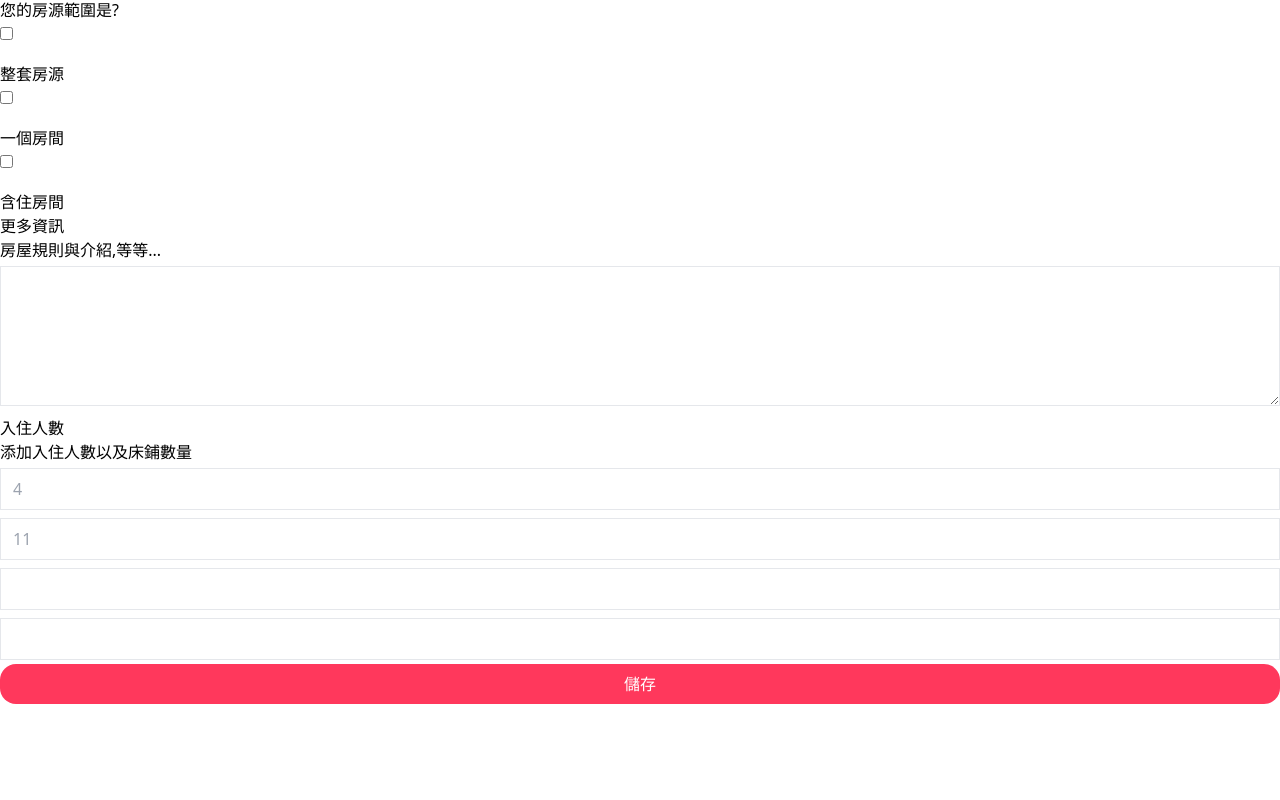
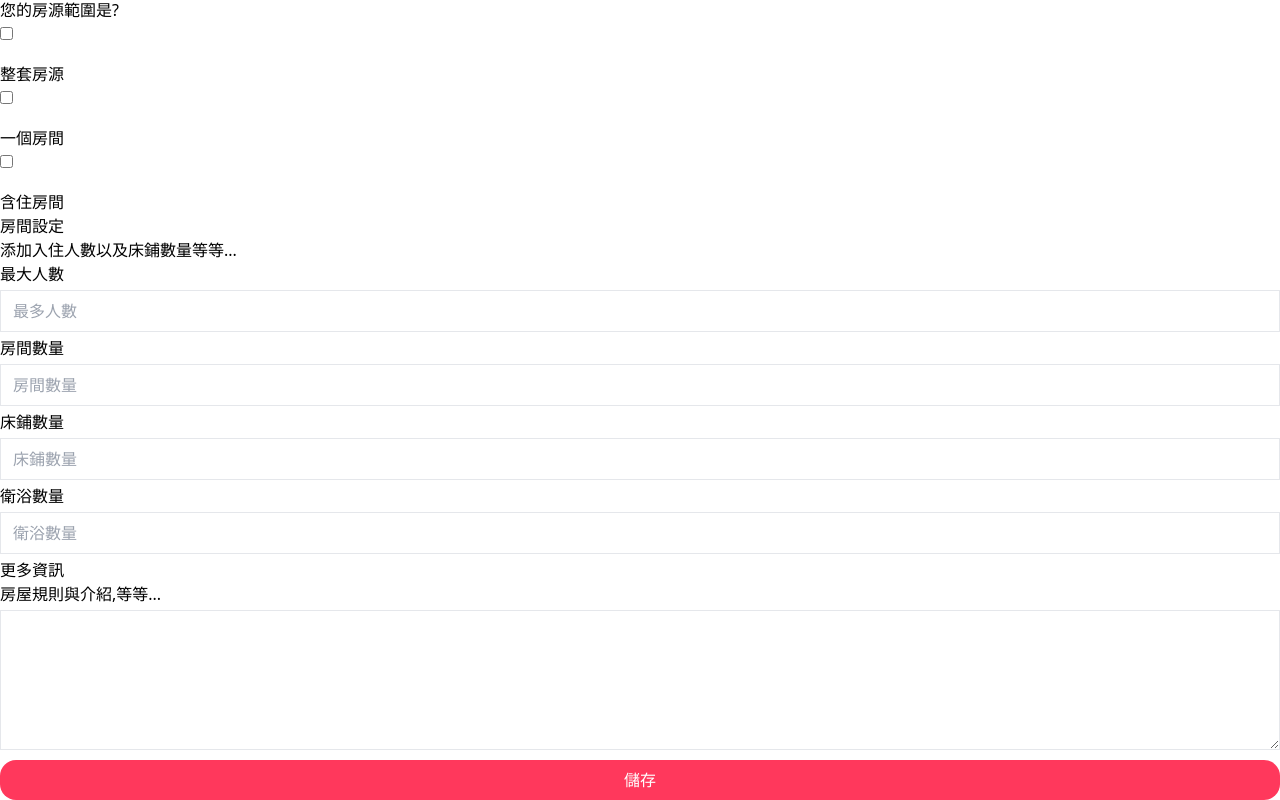
Before and after one commit to benson52541110/airbnb-clone, a React app in the folder client/: page /account/places/new in a window 1280 px wide. Shown: the part 1698-2498 px from the top of the page. Before the commit the page ends 2402 px from the top, so only its background shows below. Built offline with nearby package versions, Linux system fonts and the light colour scheme; no server answers; some icons are missing; the HTML template or start-up script is replaced by a standard one.

Commit message:
房源增加房間設定

```diff
--- a/client/src/components/Category.css
+++ b/client/src/components/Category.css
@@ -4,10 +4,7 @@
     height: 30px;
     border: 1px solid black;
     border-radius: 50%;
-    background-color: rgba(255, 255, 255, 0.5);
-    /* 半透明背景 */
-    backdrop-filter: blur(10px);
-    /* 毛玻璃效果 */
+
 }
 
 .swiper-button-next:after,
--- a/client/src/components/Category.jsx
+++ b/client/src/components/Category.jsx
@@ -8,79 +8,93 @@ import "./Category.css";
 const Category = () => {
 	const [selectedSlide, setSelectedSlide] = useState(null);
 	const slides = [
-		{ icon: <Icon icon="mdi:greenhouse" className="text-2xl" />, text: "民宿" },
+		{ icon: <Icon icon="mdi:greenhouse" />, text: "民宿" },
 		{
-			icon: <Icon icon="mdi:house" className="text-2xl" />,
+			icon: <Icon icon="mdi:house" />,
 			text: "客房",
 		},
 		{
-			icon: <Icon icon="mdi:island" className="text-2xl" />,
+			icon: <Icon icon="mdi:island" />,
 			text: "景觀",
 		},
-		{ icon: <Icon icon="mdi:money" className="text-2xl" />, text: "奢華" },
+		{ icon: <Icon icon="mdi:money" />, text: "奢華" },
 		{
-			icon: <Icon icon="mdi:wind-turbine" className="text-2xl" />,
+			icon: <Icon icon="mdi:wind-turbine" />,
 			text: "風車",
 		},
-		{ icon: <Icon icon="mdi:beach" className="text-2xl" />, text: "海灘" },
+		{ icon: <Icon icon="mdi:beach" />, text: "海灘" },
 		{
-			icon: <Icon icon="mdi:apps-box" className="text-2xl" />,
+			icon: <Icon icon="mdi:apps-box" />,
 			text: "大型",
 		},
 		{
-			icon: <Icon icon="mdi:campfire" className="text-2xl" />,
+			icon: <Icon icon="mdi:campfire" />,
 			text: "露營",
 		},
-		{ icon: <Icon icon="mdi:piano" className="text-2xl" />, text: "鋼琴" },
-		{ icon: <Icon icon="mdi:city" className="text-2xl" />, text: "城市" },
-		{ icon: <Icon icon="mdi:cook" className="text-2xl" />, text: "廚師" },
+		{ icon: <Icon icon="mdi:piano" />, text: "鋼琴" },
+		{ icon: <Icon icon="mdi:city" />, text: "城市" },
+		{ icon: <Icon icon="mdi:cook" />, text: "廚師" },
 		{
-			icon: <Icon icon="mdi:home-variant" className="text-2xl" />,
+			icon: <Icon icon="mdi:home-variant" />,
 			text: "木屋",
 		},
-		{ icon: <Icon icon="mdi:pool" className="text-2xl" />, text: "泳池" },
+		{ icon: <Icon icon="mdi:pool" />, text: "泳池" },
 		{
-			icon: <Icon icon="mdi:baseball-bat" className="text-2xl" />,
+			icon: <Icon icon="mdi:baseball-bat" />,
 			text: "娛樂",
 		},
 
 		{
-			icon: <Icon icon="mdi:snowflake" className="text-2xl" />,
+			icon: <Icon icon="mdi:snowflake" />,
 			text: "雪景",
 		},
 		{
-			icon: <Icon icon="mdi:temple" className="text-2xl" />,
+			icon: <Icon icon="mdi:temple" />,
 			text: "寺廟",
 		},
-		{ icon: <Icon icon="mdi:park" className="text-2xl" />, text: "公園" },
-		{ icon: <Icon icon="mdi:fire" className="text-2xl" />, text: "篝火" },
+		{ icon: <Icon icon="mdi:park" />, text: "公園" },
+		{ icon: <Icon icon="mdi:fire" />, text: "篝火" },
 		{
-			icon: <Icon icon="mdi:lake" className="text-2xl" />,
+			icon: <Icon icon="mdi:lake" />,
 			text: "湖泊",
 		},
 	];
 
 	return (
-		<div className="flex items-center h-20">
+		<div className="flex items-center h-full mt-4 px-6">
 			<Swiper
 				modules={[Navigation, Pagination]}
 				navigation
-				spaceBetween={8}
-				slidesPerView={15}
-				onSlideChange={(swiper) => {}}
+				spaceBetween={4}
+				slidesPerView={2}
+				breakpoints={{
+					// 當螢幕寬度小於 768px 時
+					768: {
+						spaceBetween: 8, // 或者您想要的數值
+						slidesPerView: 4, // 或者您想要的數值
+					},
+					992: {
+						spaceBetween: 10, // 或者您想要的數值
+						slidesPerView: 6, // 或者您想要的數值
+					},
+				}}
 			>
 				{slides.map((slide, index) => (
 					<SwiperSlide key={index}>
 						<div
-							className={`flex flex-col items-center justify-center h-full gap-1 text-center cursor-pointer ${
-								selectedSlide === index
-									? "border-b-2 text-black border-black"
-									: "text-gray-600"
-							}`}
+							className="flex flex-col items-center justify-center h-full gap-1 text-center cursor-pointer "
 							onClick={() => setSelectedSlide(index)}
 						>
 							{slide.icon}
-							<div className="text">{slide.text}</div>
+							<div
+								className={`text ${
+									selectedSlide === index
+										? "border-b-2 text-black border-black"
+										: "text-gray-600"
+								}`}
+							>
+								{slide.text}
+							</div>
 						</div>
 					</SwiperSlide>
 				))}
--- a/client/src/pages/LoginPage.jsx
+++ b/client/src/pages/LoginPage.jsx
@@ -24,7 +24,6 @@ export default function LoginPage() {
 				email,
 				password,
 			});
-			console.log(userData);
 			dispatch(setUser(userData));
 			setNotification({ type: "success", message: "登入成功" });
 			setRedirect(true);
--- a/client/src/pages/PlacePage.jsx
+++ b/client/src/pages/PlacePage.jsx
@@ -16,6 +16,7 @@ export default function PlacePage() {
 		}
 		axios.get(`/places/${id}`).then((response) => {
 			setPlace(response.data);
+			console.log(response.data);
 		});
 	}, [id]);
 
@@ -35,7 +36,6 @@ export default function PlacePage() {
 
 	const renderRoomType = () => {
 		const roomTypeData = roomTypeList.find((rt) => rt.name === place.roomType);
-		// 確保 roomTypeData 存在
 		if (!roomTypeData) {
 			console.error("Room type data not found for:", place.roomType);
 			return null;
@@ -58,7 +58,10 @@ export default function PlacePage() {
 				<div className="flex flex-col gap-8 px-2">
 					<div className="flex flex-col gap-2 py-8 border-b-2">
 						<h2 className="text-2xl font-semibold">出租的 {place.roomType}</h2>
-						<p>6位．1間臥室．5張床．1間衛浴</p>
+						<p>
+							{place.maxGuests}位．{place.room}間臥室．{place.bed}張床．
+							{place.bedroom}間衛浴
+						</p>
 					</div>
 					<div className="py-8 border-b-2">
 						<p>{place.description}</p>
@@ -67,7 +70,7 @@ export default function PlacePage() {
 						{perkItems}
 					</div>
 					<div>
-						<h2 className="text-2xl font-semibold">住宿地點</h2>
+						<h2 className="mb-2 text-2xl font-semibold">住宿地點</h2>
 						{renderRoomType()}
 					</div>
 				</div>
@@ -77,7 +80,7 @@ export default function PlacePage() {
 			</div>
 			<div className="px-8 py-8 -mx-8 bg-white border-t">
 				<div>
-					<h2 className="text-2xl font-semibold">額外資訊</h2>
+					<h2 className="mb-2 text-2xl font-semibold">額外資訊</h2>
 				</div>
 				<div className="mt-2 mb-4 text-sm leading-5 text-gray-700">
 					{place.extraInfo}
--- a/client/src/pages/PlacesForm.jsx
+++ b/client/src/pages/PlacesForm.jsx
@@ -28,6 +28,9 @@ export default function PlacesFormPage() {
 			price: "",
 			roomType: "",
 			roomRange: "",
+			room: "",
+			bed: "",
+			bedroom: "",
 		},
 	});
 	const [redirect, setRedirect] = useState(false);
@@ -234,19 +237,12 @@ export default function PlacesFormPage() {
 					</div>
 				</div>
 				<div>
-					<h2 className="mt-4 text-2xl">更多資訊</h2>
-					<p className="text-sm text-gray-500">房屋規則與介紹,等等...</p>
-					<Controller
-						name="extraInfo"
-						control={control}
-						render={({ field }) => <textarea {...field} />}
-					/>
-				</div>
-				<div>
-					<h2 className="mt-4 text-2xl">入住人數</h2>
-					<p className="text-sm text-gray-500">添加入住人數以及床鋪數量</p>
+					<h2 className="mt-4 text-2xl">房間設定</h2>
+					<p className="text-sm text-gray-500">
+						添加入住人數以及床鋪數量等等...
+					</p>
 					<div className="grid grid-cols-2 gap-2 ">
-						<Controller
+						{/* <Controller
 							name="checkIn"
 							control={control}
 							render={({ field }) => (
@@ -259,19 +255,59 @@ export default function PlacesFormPage() {
 							render={({ field }) => (
 								<input {...field} type="text" placeholder="11" />
 							)}
-						/>
+						/> */}
+						<div className="flex items-center">
+							<h3 className=" whitespace-nowrap mr-2">最大人數</h3>
 							<Controller
 								name="maxGuests"
 								control={control}
-							render={({ field }) => <input {...field} type="number" />}
+								render={({ field }) => (
+									<input {...field} type="number" placeholder="最多人數" />
+								)}
 							/>
+						</div>
+						<div className="flex items-center">
+							<h3 className=" whitespace-nowrap mr-2">房間數量</h3>
 							<Controller
-							name="price"
+								name="room"
 								control={control}
-							render={({ field }) => <input {...field} type="number" />}
+								render={({ field }) => (
+									<input {...field} type="number" placeholder="房間數量" />
+								)}
+							/>
+						</div>
+						<div className="flex items-center">
+							<h3 className=" whitespace-nowrap mr-2">床鋪數量</h3>
+							<Controller
+								name="bed"
+								control={control}
+								render={({ field }) => (
+									<input {...field} type="number" placeholder="床鋪數量" />
+								)}
+							/>
+						</div>
+						<div className="flex items-center">
+							<h3 className=" whitespace-nowrap mr-2">衛浴數量</h3>
+							<Controller
+								name="bedroom"
+								control={control}
+								render={({ field }) => (
+									<input {...field} type="number" placeholder="衛浴數量" />
+								)}
 							/>
 						</div>
 					</div>
+				</div>
+				<div>
+					<h2 className="mt-4 text-2xl">更多資訊</h2>
+					<p className="text-sm text-gray-500">房屋規則與介紹,等等...</p>
+					<Controller
+						name="extraInfo"
+						control={control}
+						render={({ field }) => <textarea {...field} />}
+					/>
+				</div>
+
 				<button className="my-4 primary">儲存</button>
 			</form>
 		</div>
--- a/client/tailwind.config.js
+++ b/client/tailwind.config.js
@@ -11,10 +11,10 @@ export default {
 				primary: "#FF385C",
 			},
 			screens: {
-				sm: "550px",
-				lg: "950px",
-				md: "744px",
-				xl: "1128px",
+				sm: "576px",
+				md: "768px",
+				lg: "992px",
+				xl: "1200px",
 			},
 		},
 	},
```
Also changed, not shown: 2 other files (tests, documents, lock files or other folders). Lines whose indentation alone changed are shown as unchanged.
